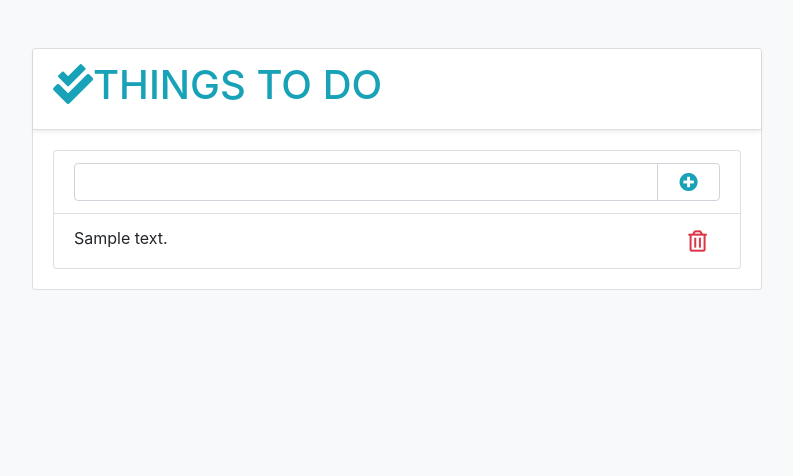
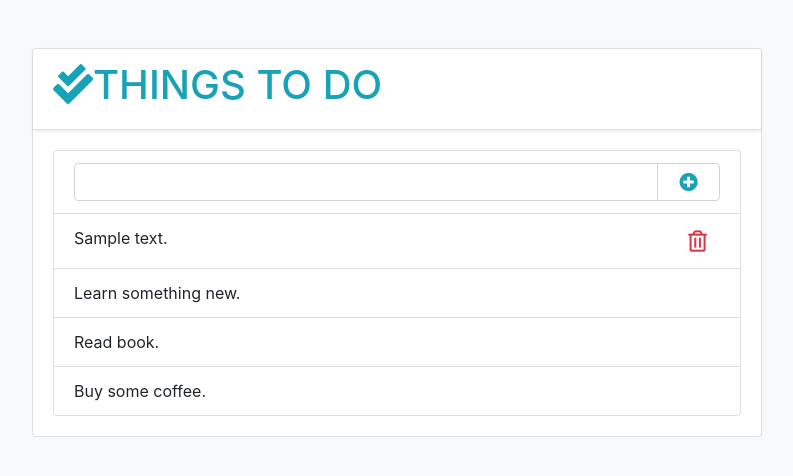
Before and after one commit to Sandip123456789/TodoProject, a Django app: template todos/templates/todos/todo_list.html in a window 1280 px wide. Shown: the top 476 px of the page, without its empty margins (243-1036 px from the left). Run offline with Django 3.2, Linux system fonts and the light colour scheme; the template is opened without the code that fills it: most values are stand-ins (such as "Sample title", 1, 10 or a date in 2020); some libraries are stand-ins or nearby versions.

Commit message:
Added some static things at list

```diff
--- a/todos/templates/todos/todo_list.html
+++ b/todos/templates/todos/todo_list.html
@@ -61,6 +61,9 @@
                                 <span class="font-italic">No todo item found.</span>
                             </li>
                             {% endfor %}
+                            <li class="list-group-item">Learn something new.</li>
+                            <li class="list-group-item todo-completed">Read book.</li>
+                            <li class="list-group-item">Buy some coffee.</li>
                         </ul>
 
                     </div>
```
